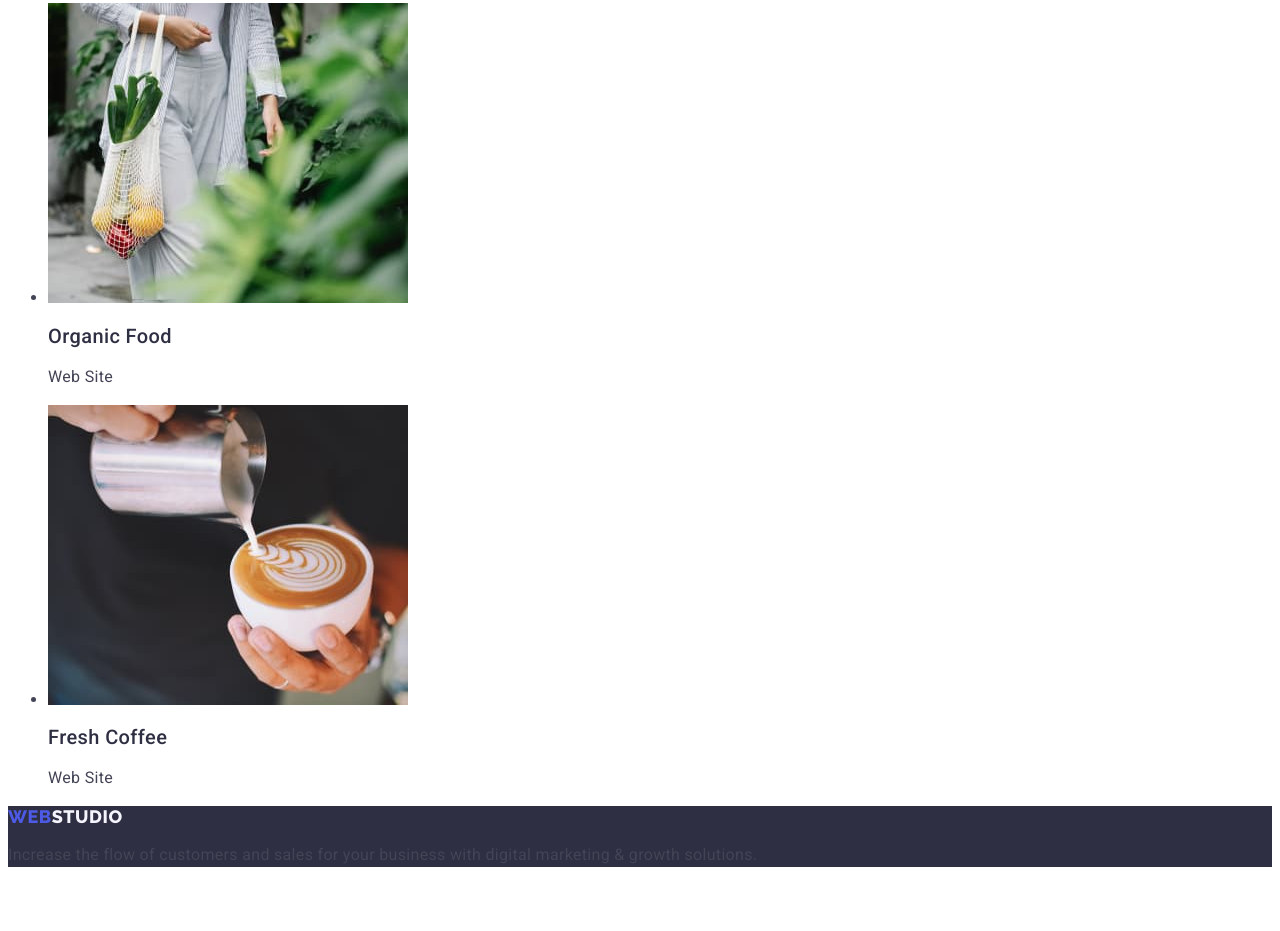
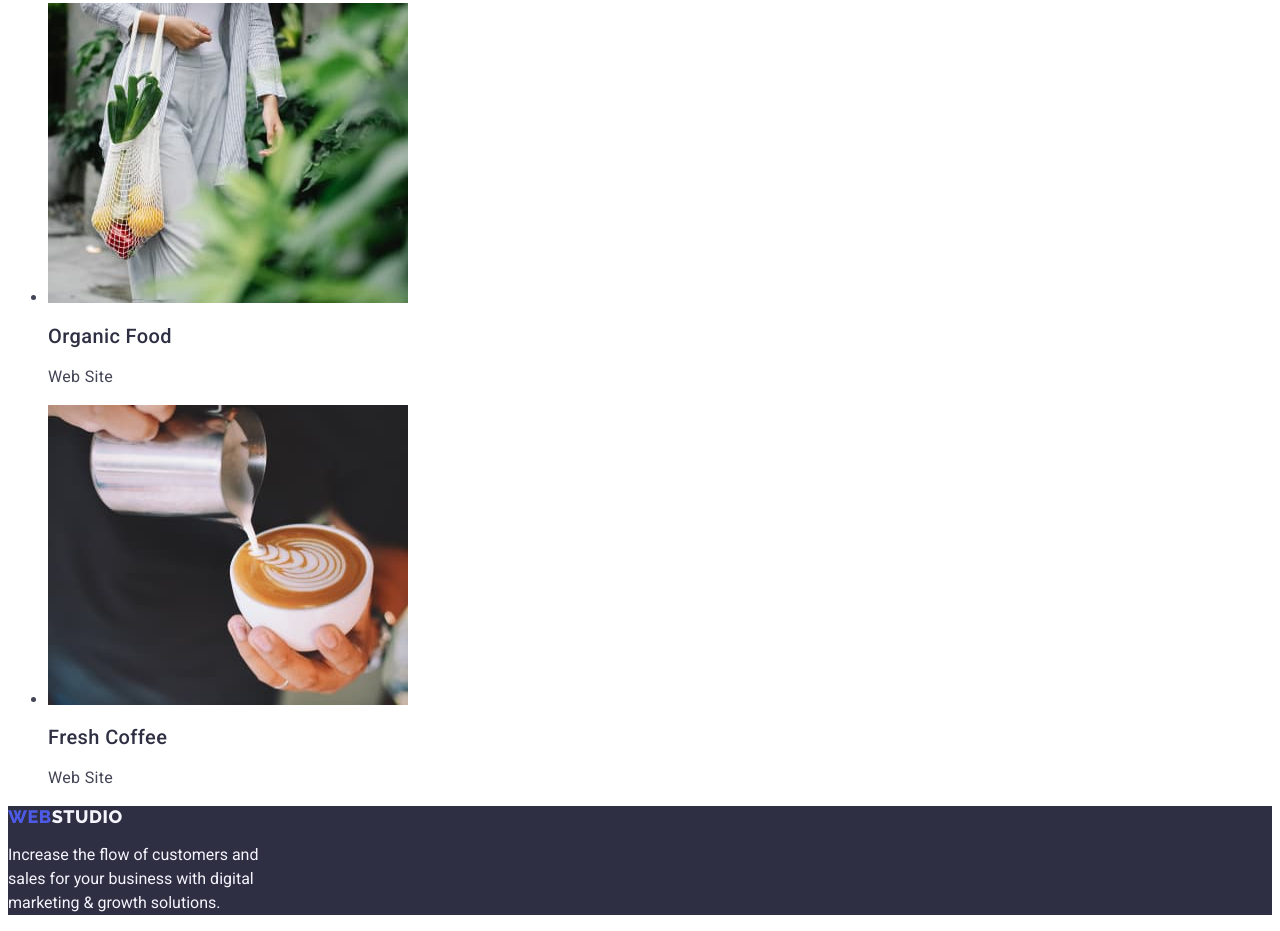
Before and after one commit to AlonaPavlenk/goit-markup-hw-02, a plain HTML site: page portfolio.html in a window 1280 px wide. Shown: the part 3168-4099 px from the top of the page. Before the commit the page ends 4051 px from the top, so only its background shows below. Drawn offline with Linux system fonts and the light colour scheme.

Commit message:
cor-foot

```diff
--- a/css/style.css
+++ b/css/style.css
@@ -60,6 +60,7 @@ body {
 }
 
 /* interface */
+
 .interface-button {
   font-family: "Roboto", sans-serif;
   font-weight: 500;
@@ -111,6 +112,15 @@ body {
   color: #f4f4fd;
 }
 
+.footer-text {
+  font-family: 'Roboto';
+font-style: normal;
+font-weight: 400;
+font-size: 16px;
+line-height: 1.5;
+color: #F4F4FD;
+}
+
 /* herou */
 
 .herou {
@@ -119,8 +129,11 @@ body {
   font-size: 56px;
 line-height: 1.07;
 letter-spacing: 0.02em;
-*color: #FFFFFF;
+background-color: #2e2f42;
+color:  #FFFFFF;;
 }
+
+/* strategy */
 
 .strategy-title {
   font-family: 'Roboto';
--- a/portfolio.html
+++ b/portfolio.html
@@ -122,8 +122,8 @@
     <!-- footer -->
     <footer class="footer">
       <a href="./index.html" class="footer-link link">Web<span class="footer-logo">Studio</span></a>
-      <p class="interface-text">
-        Increase the flow of customers and sales for your business with digital
+      <p class="footer-text">
+        Increase the flow of customers and <br> sales for your business with digital <br>
         marketing & growth solutions.
       </p>
     </footer>
```
Also changed, not shown: index.html (+2 -2 lines).
